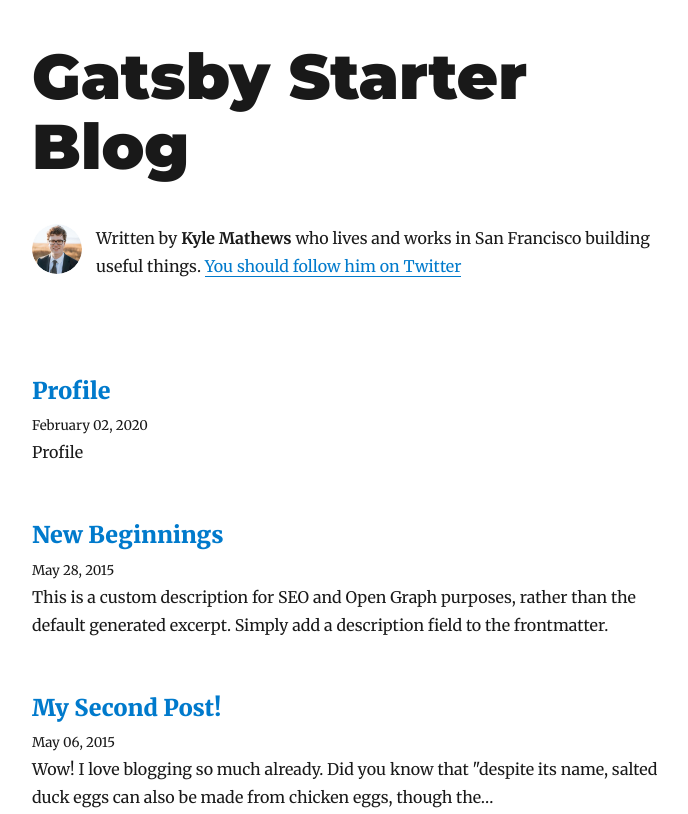
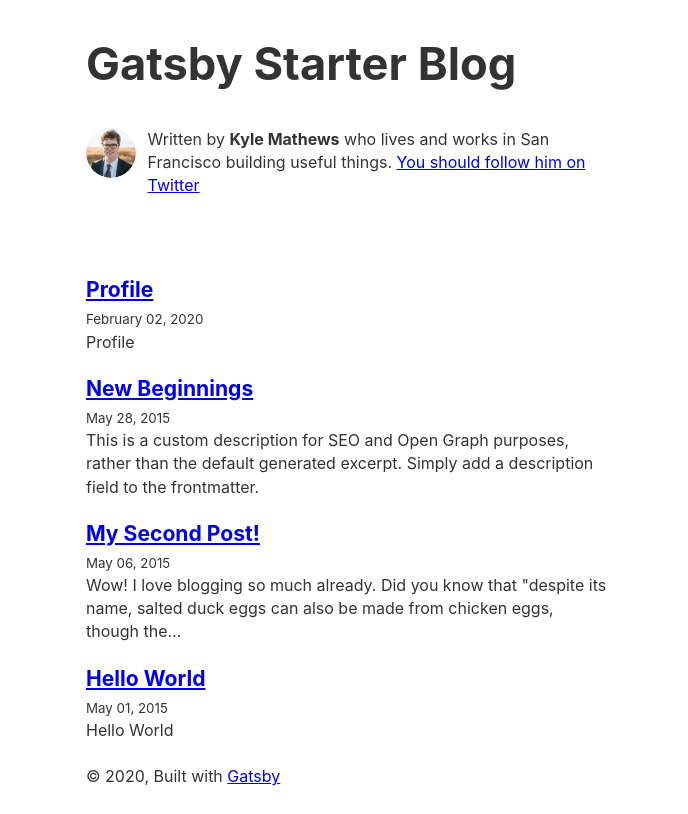
Before and after one commit to k-kawajiri/profile, a Gatsby site: page / in a window 1280 px wide. Shown: the top 814 px of the page, without its empty margins (293-981 px from the left). Built offline with nearby package versions, Linux system fonts and the light colour scheme; Gatsby itself is replaced by a stand-in of ours; some packages are replaced by stand-ins of ours.

Commit message:
[update]font-familyを変える

```diff
--- a/src/utils/typography.js
+++ b/src/utils/typography.js
@@ -1,18 +1,16 @@
 import Typography from "typography"
-import Wordpress2016 from "typography-theme-wordpress-2016"
 
-Wordpress2016.overrideThemeStyles = () => {
-  return {
-    "a.gatsby-resp-image-link": {
-      boxShadow: `none`,
-    },
-  }
-}
-
-delete Wordpress2016.googleFonts
-
-const typography = new Typography(Wordpress2016)
-
+const fontFamily = [
+  "BlinkMacSystemFont",
+  "-apple-system",
+  "YuGothic",
+  "Meiryo",
+  "serif",
+]
+const typography = new Typography({
+  headerFontFamily: fontFamily,
+  bodyFontFamily: fontFamily,
+})
 // Hot reload typography in development.
 if (process.env.NODE_ENV !== `production`) {
   typography.injectStyles()
```
